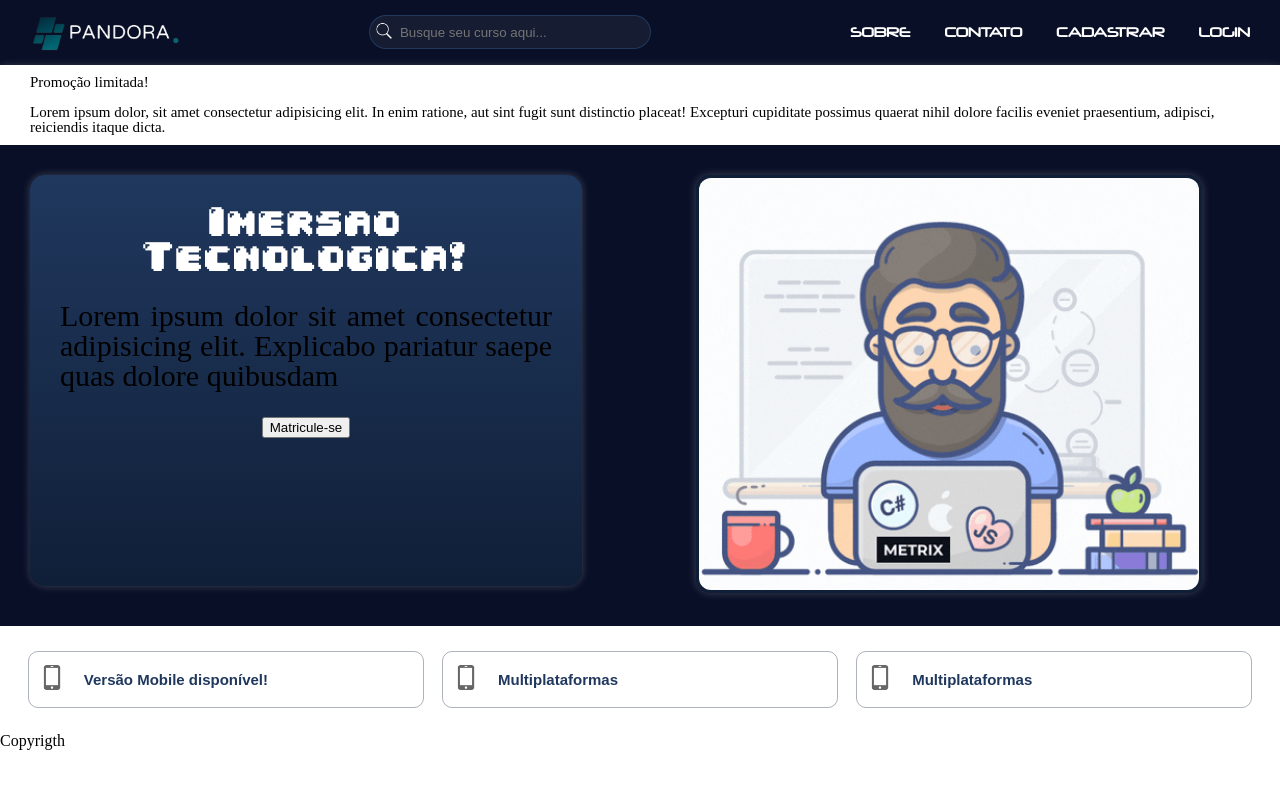
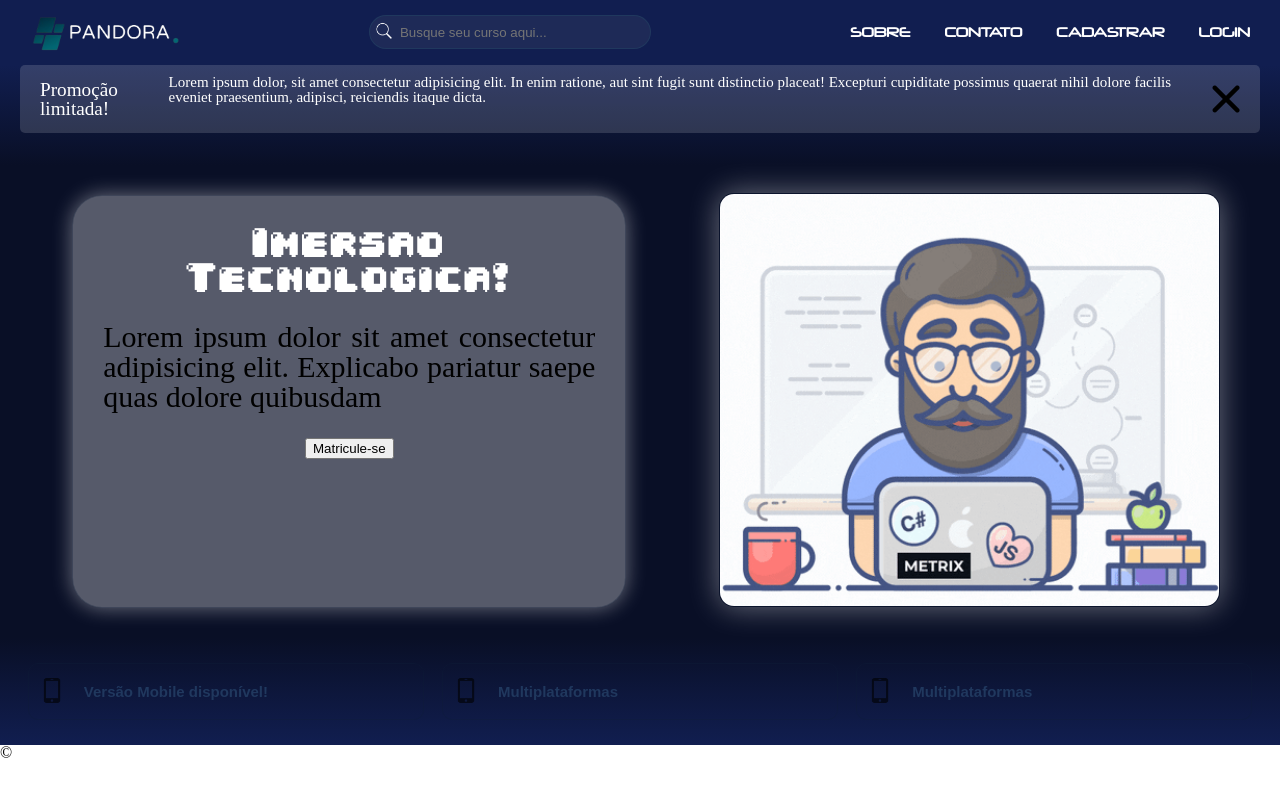
Before and after one commit to CairoHS/Pandora, a plain HTML site: page front_end/index.html in a window 1280 px wide. Drawn offline with Linux system fonts and the light colour scheme.

Commit message:
Versão 0.11

```diff
--- a/front_end/cadastro.css
+++ b/front_end/cadastro.css
@@ -2,35 +2,34 @@
 
 :root{
     --fundo: #090F26;
-    --fundo2: #ffffff;
+
+    --fundo3: #111e50;
     --fonte: #ffffff;
     --fonte2: #000000;
     --tom1: #101F38;
     --tom2: #20385E;
     --sombra: #00000036;
-    --sombra2: #ffffff1f;
+    --sombra2: #ffffff31;
     --fundoinput: #a3a3a315;
     --bordas: #101f3857;
 }
 
 body{
-    background-color: var(--fundo);
-    padding: 0; margin: 0;
+    background-image: linear-gradient(to bottom, var(--fundo), var(--fundo3), var(--fundo));
+    padding: 10px; margin: 0;
+    min-height: 100vh;
 }
-
+ /*Cabeçalho*/
 header{
     text-align: center;
     margin: 0; padding: 0;
 }
-header > img{
-    max-width: 300px;
-    padding: 20px;
+
+#logo{
+    padding: 20px; margin: auto;
+    max-width: 500px;
 }
-section{
-    background-color: var(--sombra2);
-    max-width: 400px; height: 400px;
-    margin: auto; padding: 20px;
-    border-radius: 20px;
-    display: flex;
-    justify-content: center;
+
+#logo > a > img{
+    width: 100%;
 }
--- a/front_end/index.css
+++ b/front_end/index.css
@@ -12,13 +12,15 @@
 
 :root{
     --fundo: #090F26;
-    --fundo2: #ffffff;
+    --fundo2: #111e50;
+    --fundoBox: #ffffff50;
+    --fundoPromo: #ffffff25;
     --fonte: #ffffff;
     --fonte2: #000000;
     --tom1: #101F38;
     --tom2: #20385E;
     --sombra: #00000036;
-    --sombra2: #ffffff36;
+    --sombra2: #ffffff67;
     --fundoinput: #a3a3a315;
     --bordas: #101f3857;
 }
@@ -27,7 +29,7 @@
 #cabecalho{
     display: flex;
     justify-content: space-between;
-    background-color: var(--fundo);
+    background-color:  var(--fundo2);
     width: 100%; height: 100%;
     margin: 0; padding: 10px 0px;
 }
@@ -97,16 +99,27 @@
 /* Promoção */
 
 #sessao_promocao{
-    background-color: var(--fundo2);
-    color: var(--fonte2);
-    max-width: 100%;
-    box-shadow: 1px 1px 8px var(--sombra2);
+    background-image: linear-gradient(to bottom, var(--fundo2),var(--fundo));
+    color: var(--fonte);
+    max-width: 100%; height: 100px;
+
 }
 
 #promocao{
+    display: flex;
     margin: 0px 20px; padding: 10px;
+    background-color: var(--fundoPromo);
+    border-radius: 5px;
     font-size: 15px;
+    justify-content: space-between;
 }
+
+#titulo_promo{
+    display: inline;
+    font-size: 1.5vw;
+    margin: 0px 5px; padding: 5px;
+}
+
 
 #cronometro{
     width: min-content;
@@ -117,21 +130,21 @@
     display: flex;
     width: 100%;
     text-align: center;
-    background-color: var(--fundo);
+    background-color: var(--fundo) ;
     display: flex;
-    justify-content: space-between;
+    justify-content: space-evenly;
 }
 
 #banner{
-    margin: 30px auto ;
+    margin: auto 20px;
     width: 39vw;
 }
 
 #banner > img{
     width: 100%; height: auto;
     border-radius: 15px;
-    border: 3px solid var(--tom1);
-    box-shadow: 0px 0px 10px var(--sombra2);
+    border: 1px solid var(--bordas);
+    box-shadow: 0px 0px 30px var(--sombra2);
 }
 
 #texto{
@@ -139,9 +152,10 @@
     padding: 20px; margin: 30px;
     width: 40vw; height: 29vw;
     text-align: center;
-    background-image: linear-gradient(to bottom, var(--tom2), var(--tom1));
-    border-radius: 15px;
-    box-shadow: 0px 0px 8px rgba(255, 255, 255, 0.219);
+    background-color: var(--fundoBox);
+    border: 1px solid var(--bordas);
+    border-radius: 30px;
+    box-shadow: 0px 0px 20px var(--sombra2);
 }
 
 #texto > h1{
@@ -165,8 +179,9 @@
 
 #apresentacao_plataformas{
     padding: 10px 0px;
-    background-color: var(--fonte);
+    background-image: linear-gradient(to top, var(--fundo2),var(--fundo));
     width: 100%;
+    background-color: var(--fundo2);
 }
 
 #informacoes{
@@ -201,11 +216,8 @@
     color: var(--tom2);
 }
 
+/* Tela com até 1024px NOTEBOOK*/
 
-
-
-
-/* Tela com até 1024px NOTEBOOK*/
 @media (max-width: 1024px){
 
     /*Cabecalho*/
@@ -245,14 +257,10 @@
         width: 100%;
     }
 
-    .legenda{
-
-    }
-
 }
 
+/* Tela com até 768px Tablet*/
 
-/* Tela com até 768px Tablet*/
 @media (max-width: 768px){
 
 
@@ -295,6 +303,7 @@
 
 
 /* Tela com até 425px Celular*/
+
 @media (max-width: 425px){
     #cabecalho{ /*Header*/
         display: grid;
@@ -392,6 +401,7 @@
 }
 
 /* Tela com até 375px Celular*/
+
 @media (max-width: 375px){
     #bar{ /*Conteiner para Links direcionais*/
         max-width: 375px;
--- a/front_end/index.html
+++ b/front_end/index.html
@@ -32,18 +32,19 @@
             <nav id="bar"> <!-- Caixa de links direcionais-->
                 <a href="">Sobre</a> <!-- Link para página página Sobre -->
                 <a href="">Contato</a> <!-- Link para página Contato-->
-                <a href="">Cadastrar</a> <!-- Link para página Cadastrar-->
-                <a href="cadastro.html">Login</a> <!-- Link para página Login-->
+                <a href="cadastro.html">Cadastrar</a> <!-- Link para página Cadastrar-->
+                <a href="login.html">Login</a> <!-- Link para página Login-->
             </nav> <!-- Fim da Caixa de links direcionais-->
         </header> <!-- Fim do Cabecalho do site-->
 
     <!-- Sessão promocional -->
     <section id="sessao_promocao">
         <div id="promocao">
-            <h1>Promoção limitada!</h1>
-            <br>
-            <p>Lorem ipsum dolor, sit amet consectetur adipisicing elit. In enim ratione, aut sint fugit sunt distinctio placeat! Excepturi cupiditate possimus quaerat nihil dolore facilis eveniet praesentium, adipisci, reiciendis itaque dicta.</p>
-            <div id="cronometro"></div>
+            <h1 id="titulo_promo">Promoção limitada!</h1>
+
+            <p id="texto_promo">Lorem ipsum dolor, sit amet consectetur adipisicing elit. In enim ratione, aut sint fugit sunt distinctio placeat! Excepturi cupiditate possimus quaerat nihil dolore facilis eveniet praesentium, adipisci, reiciendis itaque dicta. <br><br> <span id="hora"></span> <span id="minutos"></span> <span id="segundos"></span></p>
+            <img src="img/icon_close.png" alt="Icone de fechar aba promocional">
+
         </div>
     </section>
 
@@ -83,7 +84,7 @@
         </article>
     </main>
     <footer>
-        <p>Copyrigth</p>
+        <p>&copy; </p>
     </footer>
 </body>
 </html>
--- /dev/null
+++ b/front_end/login.css
@@ -0,0 +1,104 @@
+:root{
+  --fundo: #090F26;
+  --fundo2: #111e50;
+  --fundo3: #ffffff;
+  --fundoBox: #ffffff48;
+  --fundoPromo: #ffffff25;
+  --fonte: #ffffff;
+  --fonte2: #000000;
+  --tom1: #101F38;
+  --tom2: #20385E;
+  --sombra: #00000036;
+  --sombra2: #ffffff67;
+  --fundoinputclaro: #ffffff6b;
+  --fundoinput: #0000005d;
+  --bordas: #101f3857;
+  --link: #0000ff;
+}
+
+
+
+body {
+    background-image: radial-gradient(circle at 16% 83%, rgba(148, 148, 148,0.06) 0%, rgba(148, 148, 148,0.06) 50%,rgba(63, 63, 63,0.06) 50%, rgba(63, 63, 63,0.06) 100%),radial-gradient(circle at 68% 87%, rgba(66, 66, 66,0.06) 0%, rgba(66, 66, 66,0.06) 50%,rgba(105, 105, 105,0.06) 50%, rgba(105, 105, 105,0.06) 100%),radial-gradient(circle at 38% 50%, rgba(123, 123, 123,0.06) 0%, rgba(123, 123, 123,0.06) 50%,rgba(172, 172, 172,0.06) 50%, rgba(172, 172, 172,0.06) 100%),linear-gradient(90deg, rgb(9,15,38),rgb(9,15,38));
+    background-repeat: no-repeat;
+    margin: 0; padding: 0;
+    color: var(--fonte);
+    min-height: 100vh;
+}
+
+#voltar{
+  position: static;
+  margin: 10px;
+  width: 40px;
+}
+
+#img_voltar{
+  filter: invert();
+  width: 100%;
+}
+
+#img-conteiner{ /*configuração da imagem pandora */
+  max-width: 500px;
+  margin: 0px auto 50px;
+}
+
+#img{
+  width: 100%;
+}
+
+main{
+  margin: auto;
+}
+
+.login-container { /*configuração da caixa de login */
+  max-width: 400px;
+  padding: 20px; margin: auto;
+  background-color: var(--fundoBox);
+  border-radius: 10px;
+  border: 1px solid var(--fonte);
+  box-shadow: 0 0 10px var(--sombra2);
+}
+
+.login-container h2 { /*configuração do texto login */
+  text-align: center;
+  text-transform: uppercase;
+  margin: 0px;
+  color: var(--fonte);
+}
+
+.login-container span{
+  display: block;
+  font-family: Arial, Helvetica, sans-serif;
+  font-weight: bold;
+  margin-bottom: 5px;
+}
+
+.login-container input { /*configuração da caixa input */
+  width: 92%;
+  padding: 10px;
+  margin: 0px 8px 8px 8px;
+  background-color: #ffffff;
+  border: 2px solid var(--bordas);
+  color: var(--fonte2);
+  border-radius: 10px;
+}
+
+.login-container button{ /*configuração do botão acessar */
+  width: 100%; padding: 10px;
+  background-color: var(--tom2);
+  color: var(--fonte);
+  border: 0;
+  border-radius: 10px;
+  box-shadow: 0 0 5px var(--sombra);
+  font-weight: bold;
+}
+
+.login-container a{
+  color: var(--link);
+}
+
+.login-container button:hover {
+  box-shadow: 0 0 5px var(--sombra2);
+  background-color: var(--fundo3);
+  color: var(--fonte2);
+}
```
Also changed, not shown: front_end/cadastro.html (+5 -51 lines), front_end/login.html (added, +39 -0 lines), front_end/img/icon_close.png (added), front_end/img_cadastro/pexels-pixabay-355465.jpg (added), front_end/img_login/logoheader.png (added), front_end/img_login/voltar.png (added).
